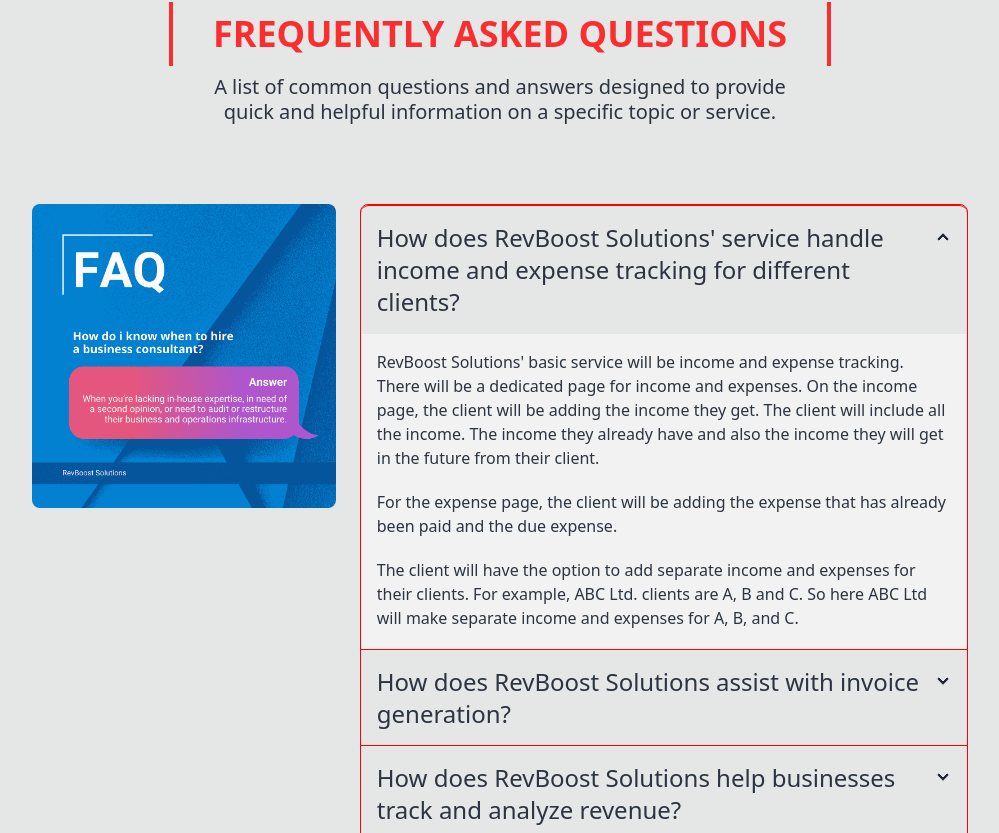
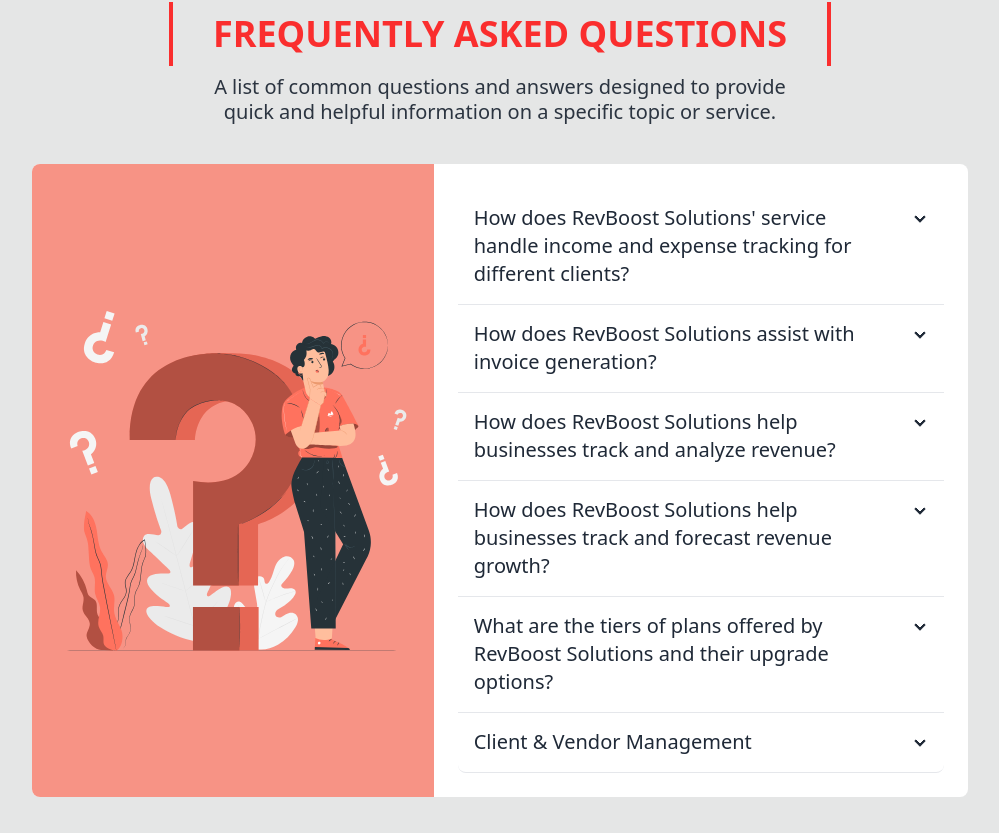
Before and after one commit to maasajal/revboost-solutions, a React (Vite) app: page /dashboard/profile in a window 1280 px wide. Shown: the part 3287-4120 px from the top of the page, without its empty margins (268-1267 px from the left). Built offline with nearby package versions, Linux system fonts and the light colour scheme.

Commit message:
add: navbar sign in, sign up button hover effect | modify: navbar fixed when scrolling, faq section

```diff
--- a/src/pages/Home/HomeComponent/FAQ.tsx
+++ b/src/pages/Home/HomeComponent/FAQ.tsx
@@ -1,6 +1,7 @@
 import { useEffect, useState } from "react";
-import faqImage from "../../../assets/faq/FAQ.png";
+// import faqImage from "../../../assets/faq/FAQ.png";
 import SectionTitle from "../../../components/SectionTitle";
+import questionImg from "../../../assets/faq/pana.svg";
 
 interface FAQItem {
   title: string;
@@ -8,7 +9,7 @@
 }
 
 const FAQ = () => {
-  const [isLoaded, setIsLoaded] = useState<boolean>(false);
+  // const [isLoaded, setIsLoaded] = useState<boolean>(false);
   const [faq, setFaq] = useState<FAQItem[]>([]);
 
   useEffect(() => {
@@ -34,7 +35,32 @@
         intro="FAQs"
         content="A list of common questions and answers designed to provide quick and helpful information on a specific topic or service."
       />
-      <div className="lg:flex gap-6 items-start mt-10">
+
+      <div className="lg:flex bg-white rounded-lg">
+        <div className="bg-[#F79385] flex items-center px-6 rounded-l-lg">
+          <img src={questionImg} alt="" />
+        </div>
+
+        {/* accordian */}
+        <div className="join join-vertical w-full p-6">
+          {faq.map((item, index) => (
+            <div
+              key={index}
+              className="collapse collapse-arrow join-item border-b"
+            >
+              <input type="radio" name="my-accordion-4" />
+              <div className="collapse-title text-xl font-medium">
+                {item.title}
+              </div>
+              <div className="collapse-content">
+                <p>{item.description}</p>
+              </div>
+            </div>
+          ))}
+        </div>
+      </div>
+
+      {/* <div className="lg:flex gap-6 items-start mt-10">
         <div className="relative w-full  lg:w-1/2 mb-10 lg:mb-0 flex justify-center">
           {!isLoaded && (
             <div className="skeleton h-32 w-32 absolute inset-0"></div>
@@ -73,7 +99,7 @@
             </div>
           ))}
         </div>
-      </div>
+      </div> */}
     </section>
   );
 };
--- a/src/pages/Shared/Navbar/Navbar.tsx
+++ b/src/pages/Shared/Navbar/Navbar.tsx
@@ -79,7 +79,7 @@
   );
 
   return (
-    <div className="navbar bg-base-100 px-2 md:px-14 lg:px-20">
+    <div className="navbar bg-base-100 px-2 md:px-14 lg:px-20 fixed z-20 shadow-lg">
       <div className="mr-3">
         <div className="dropdown">
           <div
```
Also changed, not shown: src/assets/faq/pana.png (added), src/assets/faq/pana.svg (added).
